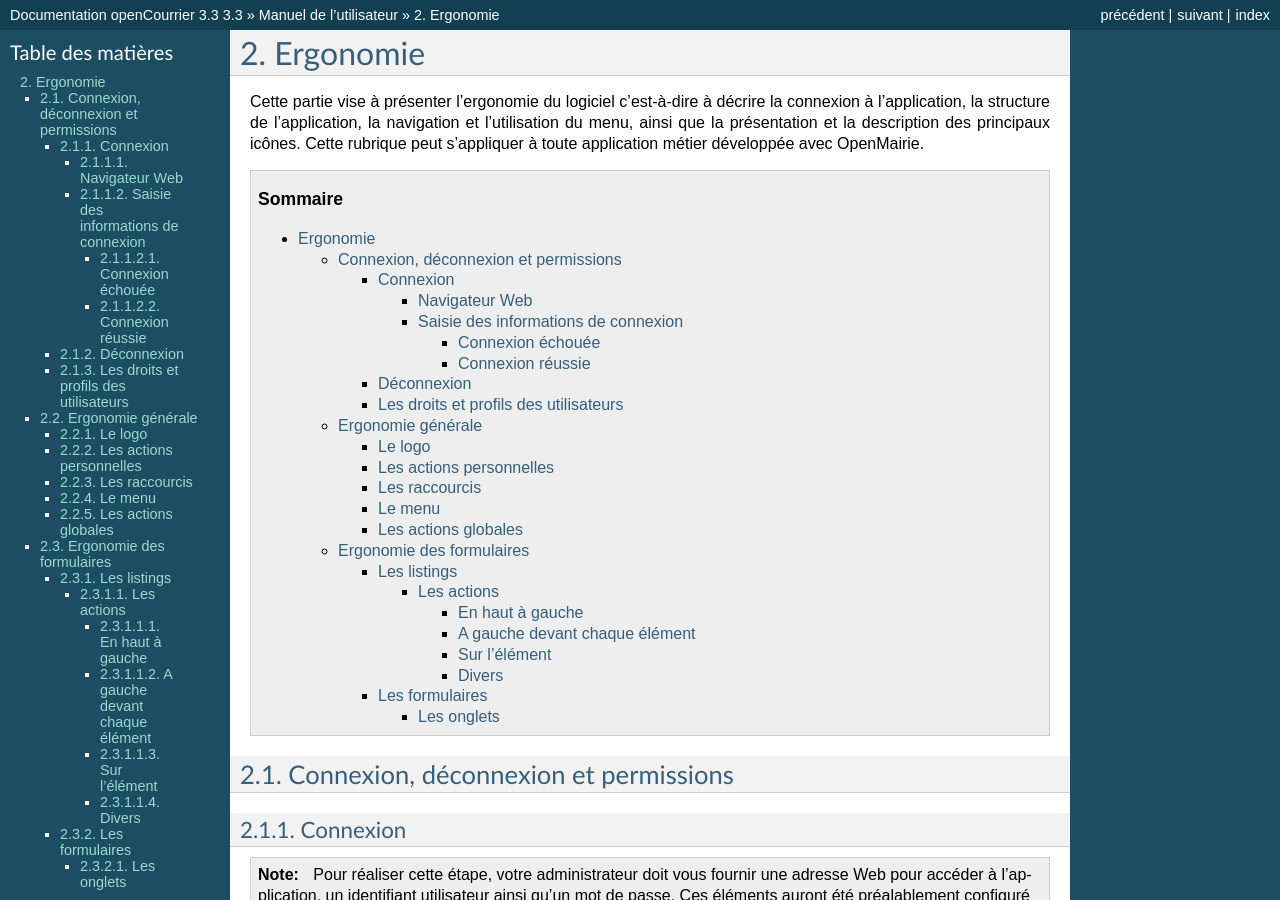
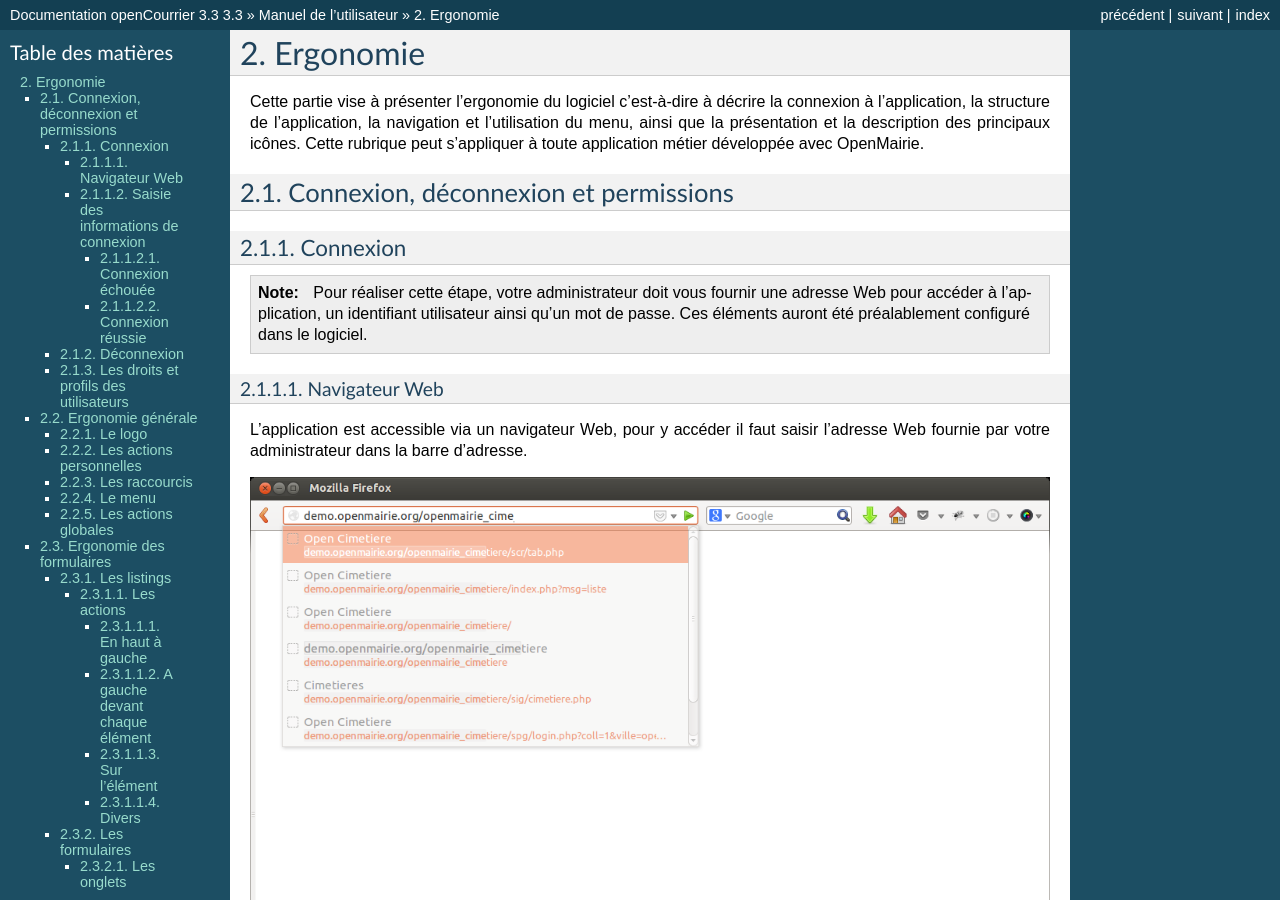
Before and after one commit to vcollette/opencourrier-documentation, a Sphinx documentation site: the page built from source/manuel_utilisateur/ergonomie/index.rst, in a window 1280 px wide and 900 px high. Built offline with Sphinx 7.4.7, drawn with Linux system fonts in a browser that asks for light colours; some of the changed lines change nothing that is shown.

Commit message:
Suppression d'une table des matières

```diff
--- a/source/manuel_utilisateur/ergonomie/index.rst
+++ b/source/manuel_utilisateur/ergonomie/index.rst
@@ -9,9 +9,6 @@ connexion à l'application, la structure de l'application, la navigation et
 l'utilisation du menu, ainsi que la présentation et la description des
 principaux icônes. Cette rubrique peut s'appliquer à toute application métier
 développée avec OpenMairie.
-
-
-.. contents::
 
 
 *************************************
```
